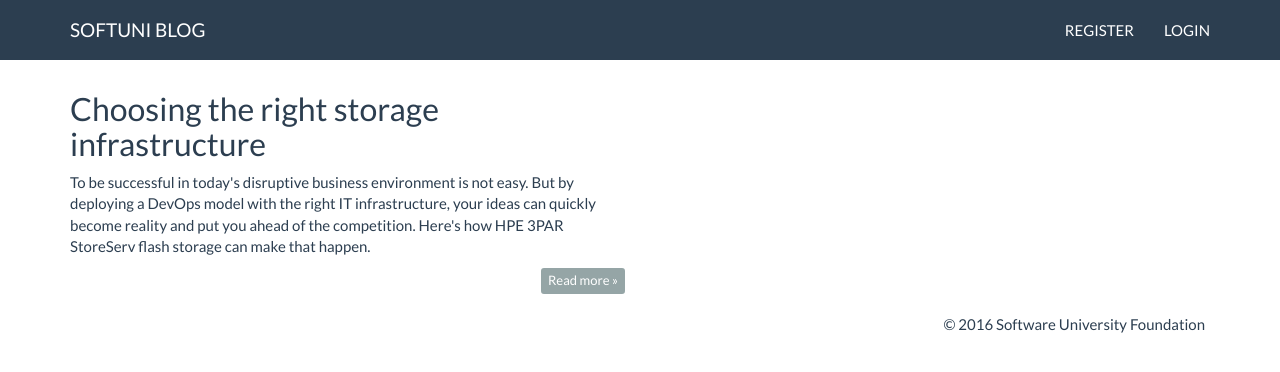
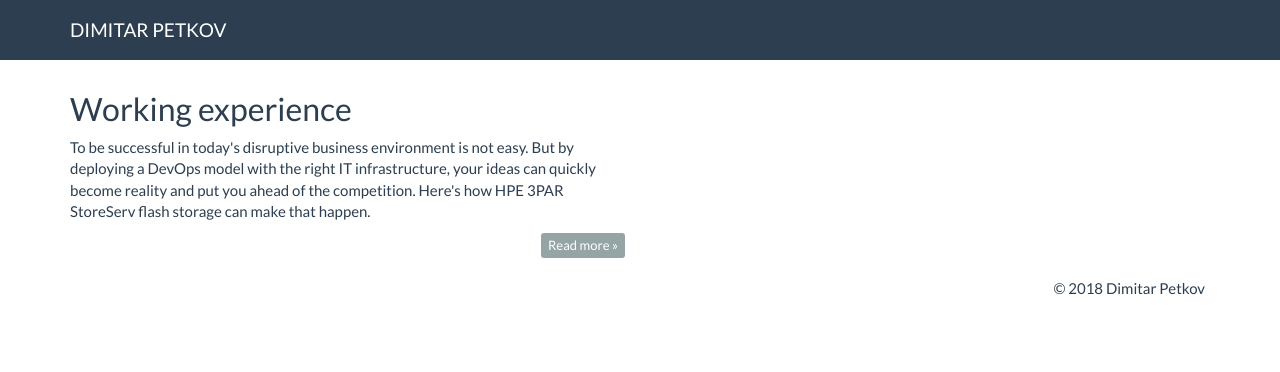
Before and after one commit to DimitarPetkov1/DimitarPetkov1.github.io, a plain HTML site: page index.html in a window 1280 px wide. Drawn offline with Linux system fonts and the light colour scheme.

Commit message:
Update index.html

```diff
--- a/index.html
+++ b/index.html
@@ -2,7 +2,7 @@
 <html lang="en">
 <head>
     <meta charset="UTF-8">
-    <title>SoftUni Blog</title>
+    <title>Dimitar Petkov</title>
     <link rel="stylesheet" href="styles/style.css">
     <script src="scripts/jquery-1.10.2.js"></script>
     <script src="scripts/bootstrap.js"></script>
@@ -12,7 +12,7 @@
     <div class="navbar navbar-default navbar-fixed-top text-uppercase">
         <div class="container">
             <div class="navbar-header">
-                <a href="index.html" class="navbar-brand">SoftUni Blog</a>
+                <a href="index.html" class="navbar-brand">Dimitar Petkov</a>
                 <button type="button" class="navbar-toggle" data-toggle="collapse" data-target=".navbar-collapse">
                     <span class="icon-bar"></span>
                     <span class="icon-bar"></span>
@@ -22,8 +22,8 @@
             </div>
             <div class="navbar-collapse collapse">
                 <ul class="nav navbar-nav navbar-right">
-                    <li><a href="#">Register</a> </li>
-                    <li><a href="#">Login</a> </li>
+
+
                 </ul>
             </div>
         </div>
@@ -37,7 +37,7 @@
             <article>
                 <header>
                     <h2>
-                        Choosing the right storage infrastructure
+                        Working experience
                     </h2>
                 </header>
                 <p>
@@ -61,7 +61,7 @@
 
 <footer>
 <div class="container modal-footer">
-    <p>&copy; 2016 Software University Foundation</p>
+    <p>&copy; 2018 Dimitar Petkov</p>
 </div>
 
 
```
